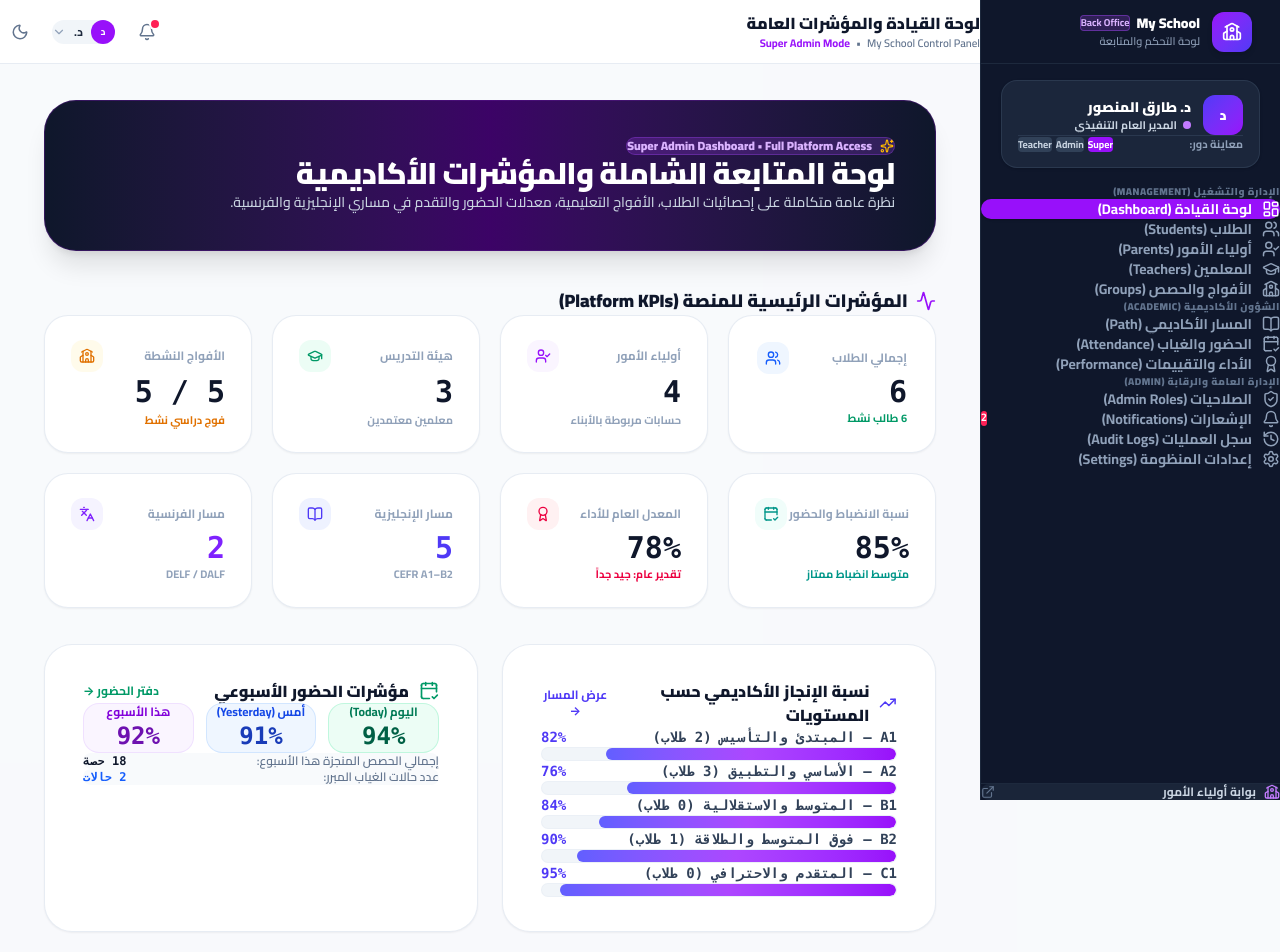
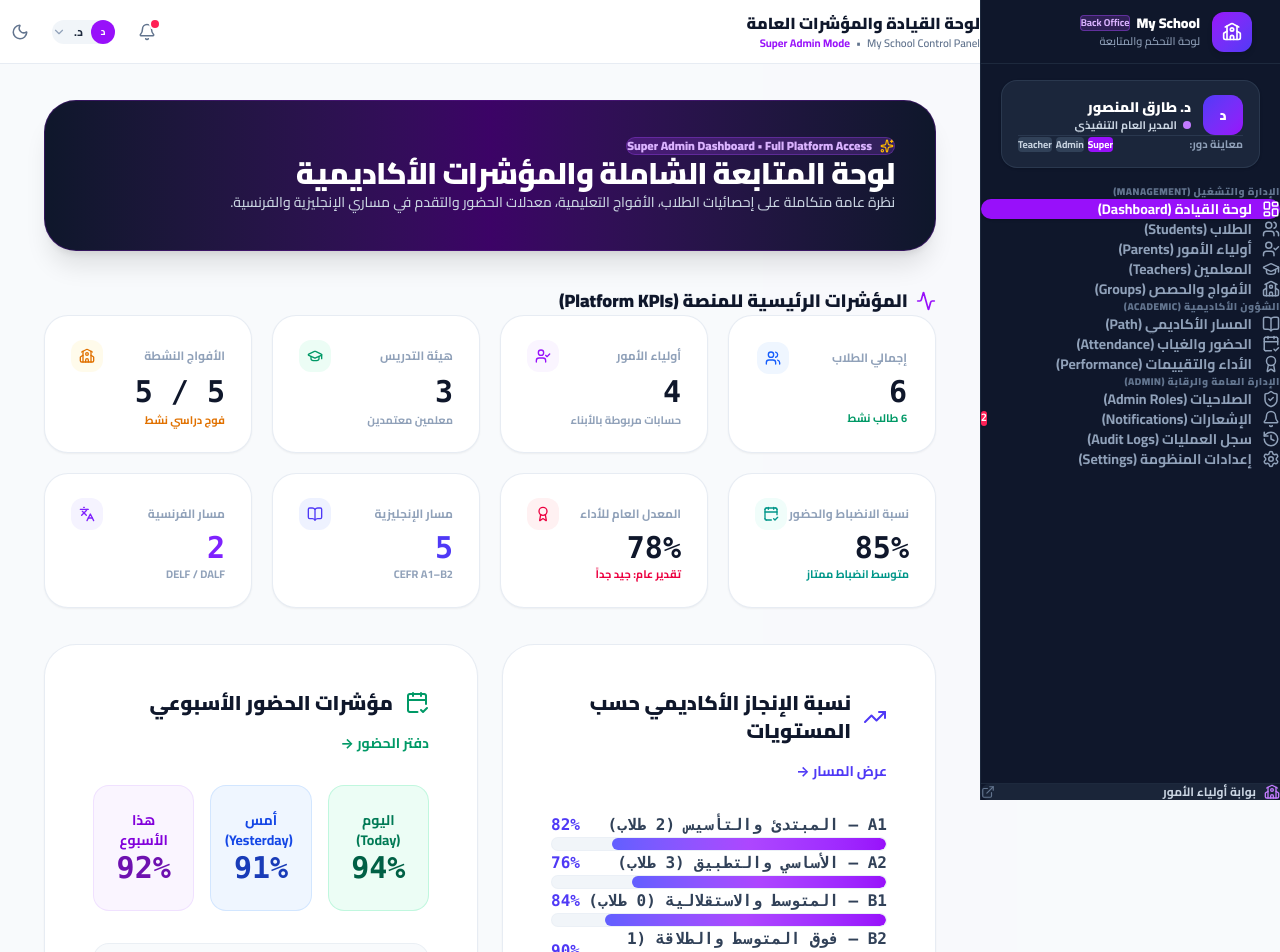
Before and after one commit to douzakaria1998-stack/awliya, a Next.js app: page /admin in a window 1280 px wide. Shown: the top 952 px of the page. Built offline with nearby package versions, Linux system fonts and the light colour scheme.

Commit message:
fix(spacing): increase padding and separation in Attendance Overview and Student Progress cards

```diff
--- a/src/components/admin/screens/AdminDashboardScreen.tsx
+++ b/src/components/admin/screens/AdminDashboardScreen.tsx
@@ -273,35 +273,38 @@ export function AdminDashboardScreen() {
       </div>
 
       {/* 3. Middle Section: Student Progress by Level + Attendance Breakdown (Section 39) */}
-      <div className="grid grid-cols-1 lg:grid-cols-2 gap-6" style={{ marginBottom: '36px' }}>
+      <div className="grid grid-cols-1 lg:grid-cols-2 gap-6" style={{ marginBottom: '48px' }}>
         {/* Student Progress By Level */}
         <div
-          className="bg-white dark:bg-slate-850 border border-slate-200/80 dark:border-slate-800 rounded-[28px] shadow-xs flex flex-col justify-between"
-          style={{ padding: '34px 38px' }}
+          className="bg-white dark:bg-slate-850 border border-slate-200/80 dark:border-slate-800 rounded-[32px] shadow-xs flex flex-col justify-between"
+          style={{ padding: '44px 48px' }}
         >
           <div>
-            <div className="flex items-center justify-between mb-7">
-              <h4 className="text-base font-black text-slate-900 dark:text-white flex items-center gap-2.5">
-                <TrendingUp size={20} className="text-indigo-600" />
+            <div
+              className="flex items-center justify-between gap-4 flex-wrap"
+              style={{ marginBottom: '32px' }}
+            >
+              <h4 className="text-lg sm:text-xl font-black text-slate-900 dark:text-white flex items-center gap-3">
+                <TrendingUp size={24} className="text-indigo-600 shrink-0" />
                 <span>{language === 'ar' ? 'نسبة الإنجاز الأكاديمي حسب المستويات' : 'Student Progress by Level'}</span>
               </h4>
               <button
                 type="button"
                 onClick={() => setActiveTab('academic')}
-                className="text-xs font-bold text-indigo-600 hover:underline cursor-pointer"
+                className="text-xs sm:text-sm font-bold text-indigo-600 dark:text-indigo-400 hover:underline cursor-pointer"
               >
                 {language === 'ar' ? 'عرض المسار' : 'View Path'} →
               </button>
             </div>
 
-            <div className="space-y-6 sm:space-y-7">
+            <div className="space-y-7">
               {levelProgressData.map((item) => (
-                <div key={item.level} className="space-y-2.5">
+                <div key={item.level} className="space-y-3">
                   <div className="flex items-center justify-between text-xs sm:text-sm font-bold">
-                    <span className="text-slate-700 dark:text-slate-200 font-mono">
+                    <span className="text-slate-700 dark:text-slate-200 font-mono text-sm sm:text-base">
                       {item.level} — {language === 'ar' ? item.nameAr : item.nameEn} ({item.count} {language === 'ar' ? 'طلاب' : 'students'})
                     </span>
-                    <span className="font-mono font-black text-indigo-600 text-sm">{item.progress}%</span>
+                    <span className="font-mono font-black text-indigo-600 text-sm sm:text-base">{item.progress}%</span>
                   </div>
                   <div className="w-full h-3.5 bg-slate-100 dark:bg-slate-800 rounded-full overflow-hidden p-0.5 border border-slate-200/40 dark:border-slate-700/40">
                     <div
@@ -317,59 +320,81 @@ export function AdminDashboardScreen() {
 
         {/* Attendance Breakdown (Today, Yesterday, This Week) */}
         <div
-          className="bg-white dark:bg-slate-850 border border-slate-200/80 dark:border-slate-800 rounded-[28px] shadow-xs flex flex-col justify-between"
-          style={{ padding: '34px 38px' }}
+          className="bg-white dark:bg-slate-850 border border-slate-200/80 dark:border-slate-800 rounded-[32px] shadow-xs flex flex-col justify-between"
+          style={{ padding: '44px 48px' }}
         >
           <div>
-            <div className="flex items-center justify-between mb-7">
-              <h4 className="text-base font-black text-slate-900 dark:text-white flex items-center gap-2.5">
-                <CalendarCheck2 size={20} className="text-emerald-600" />
+            <div
+              className="flex items-center justify-between gap-4 flex-wrap"
+              style={{ marginBottom: '32px' }}
+            >
+              <h4 className="text-lg sm:text-xl font-black text-slate-900 dark:text-white flex items-center gap-3">
+                <CalendarCheck2 size={24} className="text-emerald-600 shrink-0" />
                 <span>{language === 'ar' ? 'مؤشرات الحضور الأسبوعي' : 'Attendance Overview'}</span>
               </h4>
               <button
                 type="button"
                 onClick={() => setActiveTab('attendance')}
-                className="text-xs font-bold text-emerald-600 hover:underline cursor-pointer"
+                className="text-xs sm:text-sm font-bold text-emerald-600 dark:text-emerald-400 hover:underline cursor-pointer"
               >
                 {language === 'ar' ? 'دفتر الحضور' : 'Attendance Sheet'} →
               </button>
             </div>
 
-            <div className="grid grid-cols-3 gap-3 mb-6">
-              <div className="bg-emerald-50 dark:bg-emerald-950/40 border border-emerald-200/60 dark:border-emerald-800/40 rounded-2xl p-4 text-center">
-                <span className="text-xs text-emerald-700 dark:text-emerald-300 font-bold block">
+            <div className="grid grid-cols-3 gap-4" style={{ marginBottom: '32px' }}>
+              <div
+                className="bg-emerald-50 dark:bg-emerald-950/40 border border-emerald-200/60 dark:border-emerald-800/40 rounded-2xl text-center flex flex-col justify-center"
+                style={{ padding: '24px 18px' }}
+              >
+                <span className="text-xs sm:text-sm text-emerald-700 dark:text-emerald-300 font-bold block mb-2">
                   {language === 'ar' ? 'اليوم (Today)' : 'Today'}
                 </span>
-                <span className="text-2xl font-black text-emerald-800 dark:text-emerald-200 font-mono mt-1 block">
+                <span className="text-3xl font-black text-emerald-800 dark:text-emerald-200 font-mono block">
                   94%
                 </span>
               </div>
-              <div className="bg-blue-50 dark:bg-blue-950/40 border border-blue-200/60 dark:border-blue-800/40 rounded-2xl p-4 text-center">
-                <span className="text-xs text-blue-700 dark:text-blue-300 font-bold block">
+              <div
+                className="bg-blue-50 dark:bg-blue-950/40 border border-blue-200/60 dark:border-blue-800/40 rounded-2xl text-center flex flex-col justify-center"
+                style={{ padding: '24px 18px' }}
+              >
+                <span className="text-xs sm:text-sm text-blue-700 dark:text-blue-300 font-bold block mb-2">
                   {language === 'ar' ? 'أمس (Yesterday)' : 'Yesterday'}
                 </span>
-                <span className="text-2xl font-black text-blue-800 dark:text-blue-200 font-mono mt-1 block">
+                <span className="text-3xl font-black text-blue-800 dark:text-blue-200 font-mono block">
                   91%
                 </span>
               </div>
-              <div className="bg-purple-50 dark:bg-purple-950/40 border border-purple-200/60 dark:border-purple-800/40 rounded-2xl p-4 text-center">
-                <span className="text-xs text-purple-700 dark:text-purple-300 font-bold block">
+              <div
+                className="bg-purple-50 dark:bg-purple-950/40 border border-purple-200/60 dark:border-purple-800/40 rounded-2xl text-center flex flex-col justify-center"
+                style={{ padding: '24px 18px' }}
+              >
+                <span className="text-xs sm:text-sm text-purple-700 dark:text-purple-300 font-bold block mb-2">
                   {language === 'ar' ? 'هذا الأسبوع' : 'This Week'}
                 </span>
-                <span className="text-2xl font-black text-purple-800 dark:text-purple-200 font-mono mt-1 block">
+                <span className="text-3xl font-black text-purple-800 dark:text-purple-200 font-mono block">
                   92%
                 </span>
               </div>
             </div>
 
-            <div className="space-y-2 text-xs font-semibold text-slate-500 dark:text-slate-400">
-              <div className="flex items-center justify-between p-2.5 rounded-xl bg-slate-50 dark:bg-slate-800/60">
-                <span>{language === 'ar' ? 'إجمالي الحصص المنجزة هذا الأسبوع:' : 'Sessions Completed This Week:'}</span>
-                <span className="font-mono font-bold text-slate-900 dark:text-white">18 حصة</span>
+            <div className="space-y-4 text-xs sm:text-sm font-semibold text-slate-500 dark:text-slate-400">
+              <div
+                className="flex items-center justify-between rounded-2xl bg-slate-50 dark:bg-slate-800/60 border border-slate-200/60 dark:border-slate-800"
+                style={{ padding: '18px 24px' }}
+              >
+                <span className="text-slate-700 dark:text-slate-200 font-bold">
+                  {language === 'ar' ? 'إجمالي الحصص المنجزة هذا الأسبوع:' : 'Sessions Completed This Week:'}
+                </span>
+                <span className="font-mono font-black text-slate-900 dark:text-white text-base">18 حصة</span>
               </div>
-              <div className="flex items-center justify-between p-2.5 rounded-xl bg-slate-50 dark:bg-slate-800/60">
-                <span>{language === 'ar' ? 'عدد حالات الغياب المبرر:' : 'Excused Absences:'}</span>
-                <span className="font-mono font-bold text-blue-600">2 حالات</span>
+              <div
+                className="flex items-center justify-between rounded-2xl bg-slate-50 dark:bg-slate-800/60 border border-slate-200/60 dark:border-slate-800"
+                style={{ padding: '18px 24px' }}
+              >
+                <span className="text-slate-700 dark:text-slate-200 font-bold">
+                  {language === 'ar' ? 'عدد حالات الغياب المبرر:' : 'Excused Absences:'}
+                </span>
+                <span className="font-mono font-black text-blue-600 dark:text-blue-400 text-base">2 حالات</span>
               </div>
             </div>
           </div>
```
